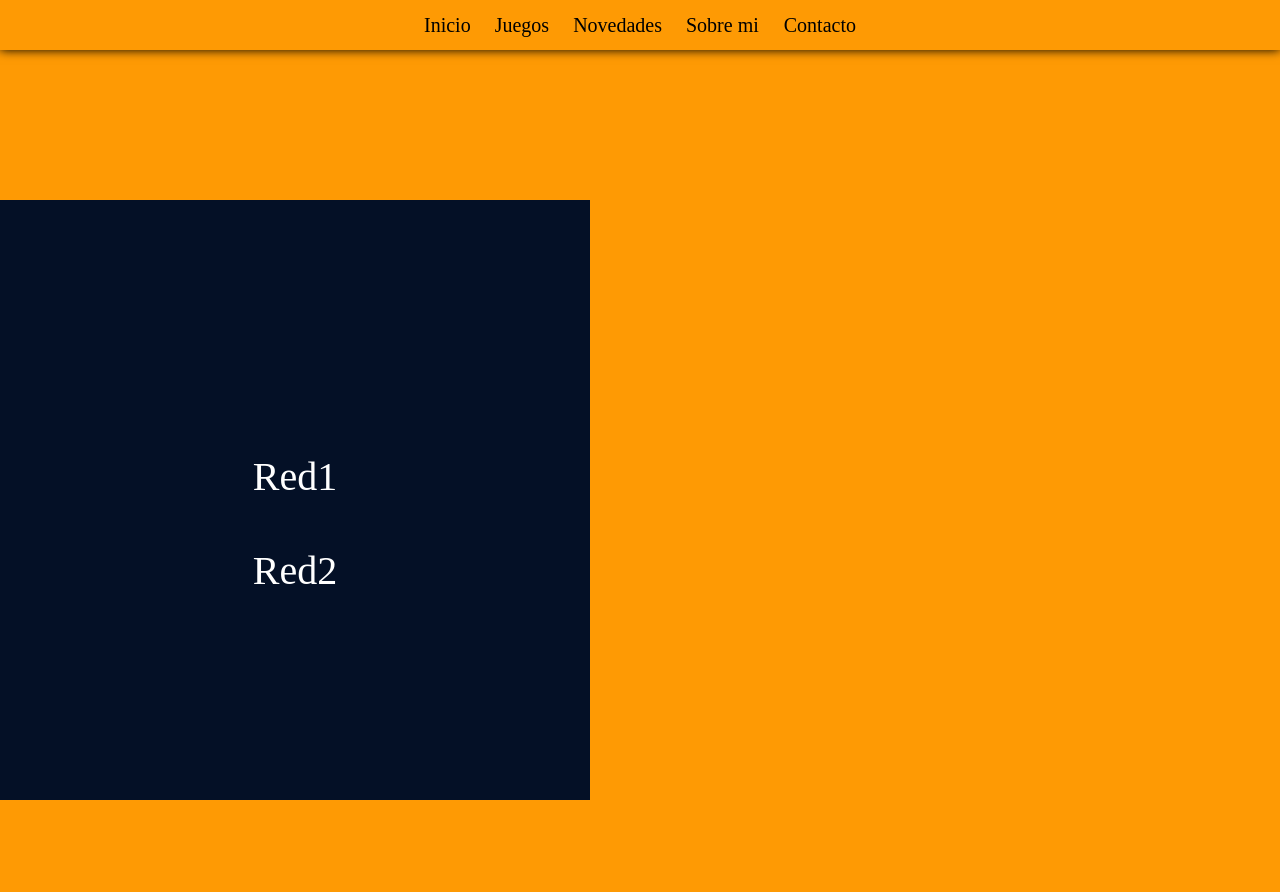
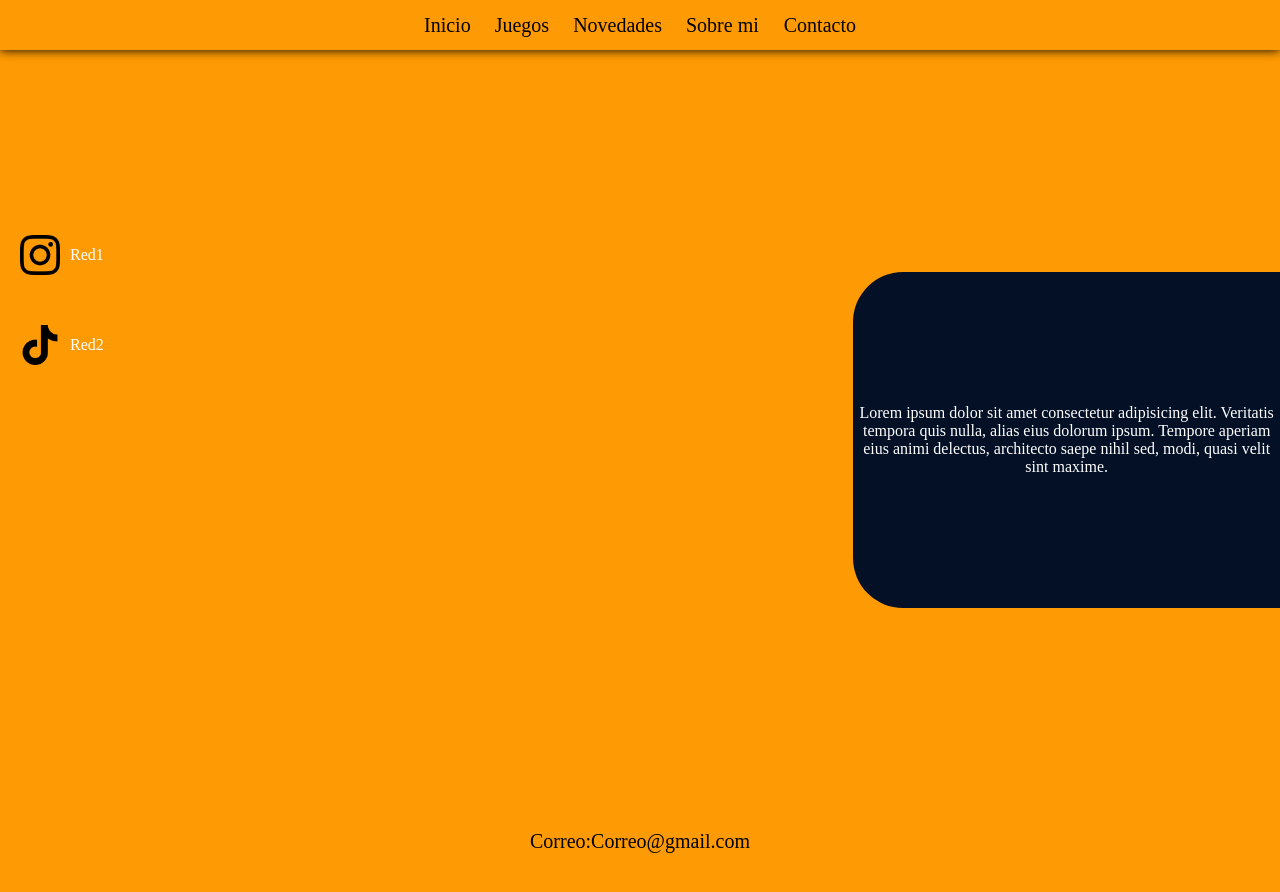
Before and after one commit to Nalboc/PFRoberts, a plain HTML site: page pages/contacto.html in a window 1280 px wide. Shown: the top 892 px of the page. After the commit the page ends 853 px from the top, so only its background shows below. Drawn offline with Linux system fonts and the light colour scheme.

Commit message:
pagina-contacto

```diff
--- a/css/style.css
+++ b/css/style.css
@@ -46,7 +46,7 @@ main{
     width: 100%;
     color: white;
 }
-main section:not(.main-novedades section){
+main section{
     width: 100%;
     height: 100%;
     display: grid;
@@ -260,6 +260,10 @@ footer section{
     display: flex;
     justify-content: center;
 }
+.main-sobremi section{
+    width: 31.25rem;
+    height: 37.5rem;
+}
 .main-sobremi section article{
     width: 31.25rem;
     display: flex;
@@ -273,3 +277,51 @@ footer section{
     width: 60%;
     justify-self: start;
 }
+/*Pagina Contacto*/
+.main-contacto{
+    display: grid;
+    grid-template-columns: repeat(3,1fr);
+    grid-template-rows: repeat(1,30rem);
+}
+.main-contacto section{
+    display: block;
+
+}
+.main-contacto .redes{
+    grid-column: 1/2;
+    grid-row: 1/2;
+    width: 300px;
+    height: 12.5rem;
+}
+.main-contacto section{
+    grid-column: 3/4;
+    grid-row: 1/2;
+    text-align: center;
+    align-content: center;
+}
+.main-contacto .redes img{
+    width: 40px;
+    height: 40px;
+}
+.main-contacto .redes div{
+    background-color: #FE9A04;
+    display: flex;
+    flex-direction: column;
+    justify-content: start;
+    align-items: center;
+    font-size: 16px;
+    padding: 10px;
+}
+.main-contacto .redes div div{
+    flex-direction: row;
+    gap: 10px;
+}
+.main-contacto .redes .p{
+    font-size: 16px;
+}
+.main-contacto .info{
+    background-color: #041026;
+    height: 70%;
+    border-radius: 50px 0px 0px 50px;
+    align-self: center;
+}
--- a/pages/contacto.html
+++ b/pages/contacto.html
@@ -9,19 +9,23 @@
 <body>
     <header>
         <div>
-            <nav><a href="../index.html">Inicio</a> <a href="./juegos.html">Juegos</a> <a href="./novedades.html">Novedades</a> <a href="#">Sobre mi</a><a href="./contacto.html"> Contacto</a></nav>
+            <nav><a href="../index.html">Inicio</a> <a href="./juegos.html">Juegos</a> <a href="./novedades.html">Novedades</a> <a href="./sobre-mi.html">Sobre mi</a><a href="#"> Contacto</a></nav>
         </div>
     </header>
     <main class="main-contacto">
-        <section>
+        <section class="redes">
             <div>
-                <img src="" alt="">
+                <div>
+                <img src="../assets/img/instagram.png" alt="">
                 <p>Red1</p>
-                <img src="" alt="">
+                </div>
+                <div>
+                <img src="../assets/img/tik-tok.png" alt="">
                 <p>Red2</p>
+                </div>
             </div>
         </section>
-        <section>
+        <section class="info">
             <p>Lorem ipsum dolor sit amet consectetur adipisicing elit. Veritatis tempora quis nulla, alias eius dolorum ipsum. Tempore aperiam eius animi delectus, architecto saepe nihil sed, modi, quasi velit sint maxime.
             </p>
         </section>
```
Also changed, not shown: assets/img/instagram.png (added), assets/img/tik-tok.png (added).
